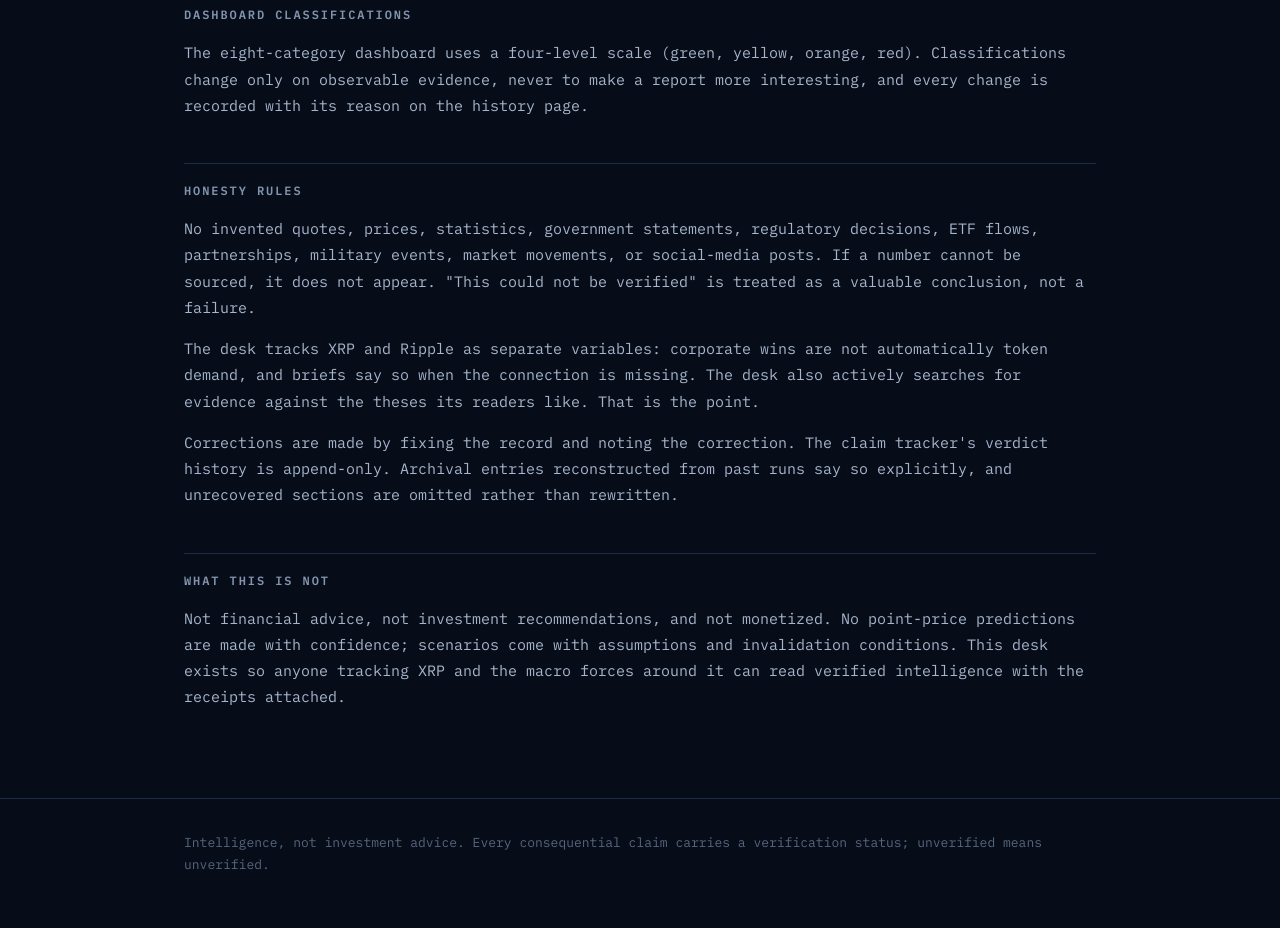
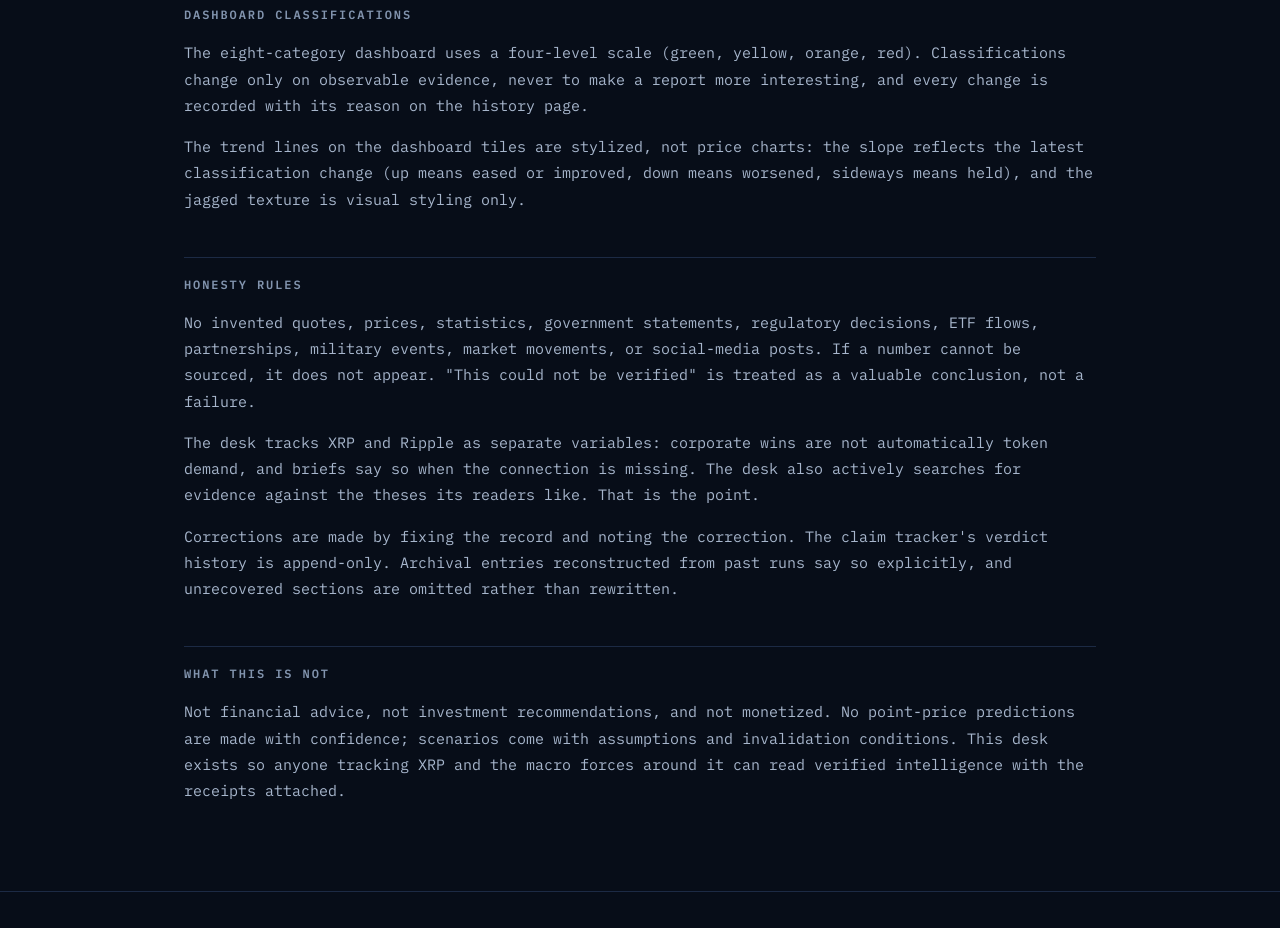
Before and after one commit to LINIHQ/macro-intel-desk, a Next.js app: page /sources in a window 1280 px wide. Shown: the part 1380-2308 px from the top of the page. Built offline with nearby package versions, Linux system fonts and the light colour scheme.

Commit message:
Sources page: disclose stylized dashboard trend lines and their slope semantics

```diff
--- a/app/sources/page.jsx
+++ b/app/sources/page.jsx
@@ -77,6 +77,11 @@ export default function SourcesPage() {
         on observable evidence, never to make a report more interesting, and every change is recorded with its reason
         on the history page.
       </p>
+      <p>
+        The trend lines on the dashboard tiles are stylized, not price charts: the slope reflects the latest
+        classification change (up means eased or improved, down means worsened, sideways means held), and the
+        jagged texture is visual styling only.
+      </p>
 
       <h2>Honesty rules</h2>
       <p>
```
